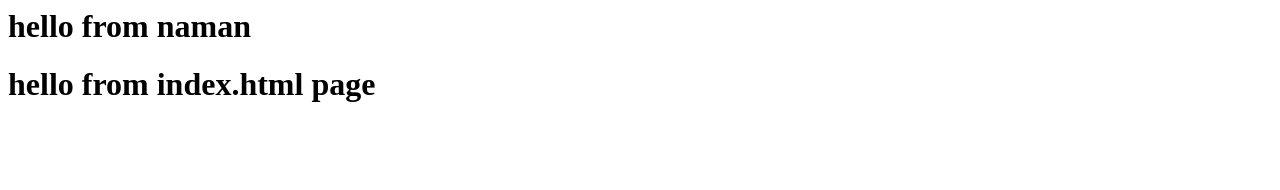
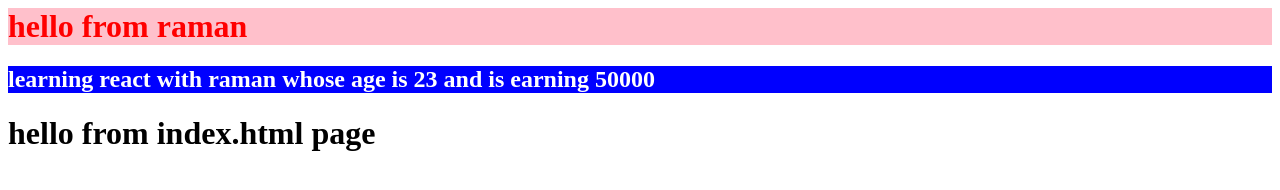
Before and after one commit to namanAnand02/react-101, a React app in the folder day004/: page / in a window 1280 px wide. Built offline with nearby package versions, Linux system fonts and the light colour scheme.

Commit message:
jsx - all about it - styles, js eprs, etc

```diff
--- a/day004/index.html
+++ b/day004/index.html
@@ -1,3 +1,6 @@
+<!-- linking css file here -->
+<link rel="stylesheet" href="style.css" />
+
 <div id="root1"></div>
 <div id="root2"></div>
 
--- a/day004/lect03.js
+++ b/day004/lect03.js
@@ -37,12 +37,15 @@
 
 
 // using JSX - we can now directly add html codes into our codebase.
-// step1 : write html code using jsx
-const newElement = <h1> hello from naman</h1>
-// step2: first select the root element from the html inside which we will add this new element. - give that root access to reactDOM - using reactDOM.createRoot(document.getElementById("root"))
-const ReactRoot2 = ReactDOM.createRoot(document.getElementById("root2"))
-// step 3: render that new element into that root element we selected
-ReactRoot2.render(newElement)
+
+// // ->  step1 : write html code using jsx
+// const newElement = <h1> hello from naman</h1>
+
+// // ->  step2: first select the root element from the html inside which we will add this new element. - give that root access to reactDOM - using reactDOM.createRoot(document.getElementById("root"))
+// const ReactRoot2 = ReactDOM.createRoot(document.getElementById("root2"))
+
+// // ->  step 3: render that new element into that root element we selected
+// ReactRoot2.render(newElement)
 
 
 //                      React                           render
@@ -83,3 +86,153 @@
 // Helps tools like Parcel, Vite, or Webpack understand JSX and ES6 code ---- So browsers (which don’t understand JSX) can run it.
 
 // If you try to use JSX without Babel (or a bundler using Babel internally), you’ll get syntax errors, because browsers don’t understand JSX out of the box.
+
+
+
+
+
+// ~~~~~~~~~~~~~~~~~~~~~~~~~~~~~~~~~~~~~~~~~
+
+
+// Now on, we wil only use jsx and not react.createElement()
+
+
+// next learning - how to add multiple elements inside jsx
+
+// how JSX handles multiple sibling elements??
+// -------->  JSX expressions must have one parent element — just like HTML needs everything inside a single root.
+
+
+
+// ---> use brackets which only helps others understand - not necessary
+// ---> we cant directly send multiple elements to render - throws error- render expects one element.
+// ---> so wrap them together inside a div or Or use React Fragment to avoid adding an actual extra DOM node (even empty <></>)
+
+
+
+
+// ---> <></> is called react fragment - used to avoid adding an actual extra DOM mode.
+
+// JSX needs one parent element because:
+// ------> When Babel transpiles JSX, it expects a single React.createElement call at the top level.
+// ------> Multiple top-level elements break that expectation.
+
+
+
+
+
+
+
+// const newElement = (
+
+//     <div>
+//         <h1 id="first" className="firstclass" style={{color: "white", backgroundColor: "black"}}> hello from naman</h1>
+//         <h2> Jsx - adding multiple elems </h2>
+//     </div>
+
+//     // OR
+
+
+//     // <>
+//     //     <h1> hello from naman</h1>
+//     //     <h2> Jsx - adding multiple elems </h2>
+//     // </>
+
+
+
+//     // either wrap them around a new div element
+//     // or use react fragment -> <></> when we dont want to use extra div element.
+
+//     // when we create single parent inside newElement, no prpb
+//     // when we create siblings, we have to wrap them inside div or react fragment.
+
+//     // brackets around them only enhances the readability of the code.
+
+
+// )
+// const ReactRoot2 = ReactDOM.createRoot(document.getElementById("root2"))
+
+// ReactRoot2.render(newElement)
+
+
+// next thing, we want to use mutliple elements
+
+
+
+// WE CAN ALSO ADD ID, CLASS, ETC INTO THE ELEMENTS
+
+// NOTE :
+
+// <h1 id="first" className="firstclass" style={{color: "white", backgroundColor: "black"}}> hello from naman</h1>
+
+//  must wrap the styles inside a single object.
+
+// JSX expects style to be a JavaScript object, and you need double curly braces:
+
+// -----> The outer {} is for embedding JavaScript into JSX.
+
+// -----> The inner {} is the actual object with style properties.
+
+
+
+
+// ~~~~~~~~~~~~~~~~~~~~~~~~~~~~~~~~~~~~~~~~~~~~~~~~~~~~~~~~~~~
+
+
+
+// ~~~ Imp stuffs related to JSX ~~~~~~~~~~~~~
+
+
+
+
+// JS objects defined outside, to use them inside jsx, we can put them inside curly braces.
+const names = "raman"
+
+// we can also use objects desc inside of jsx using the curly braces
+
+const obj = {
+    age: 23,
+    salary: 50000
+}
+
+
+const styleObj = {
+    color: "white",
+    backgroundColor: "blue"
+}
+
+const newElement = (
+    // 1. add mutliple elems - wrap them around div or react fragment
+
+    // 2. we can add id, className to new element child
+
+    // 3. javascript expressions - use them inside curly braces.
+
+    // 4. to add styles to the element - we have two ways - separate style.css file - or directly here using two curly braces
+    // 5. to add inline styles , we use two curly braces and add all of the style attributes then and there -- or define the style object outside of the jsx and then just tap it here inside {} just like we do with other js expresions.
+
+    // 6. to send int value directly inside of jsx, we can use them inside of {23}
+
+
+
+    <div>
+        <h1 id="first" className="firstclass" > hello from {names}</h1>
+        <h2 style = {styleObj} > learning react with {names} whose age is {obj.age} and is earning {obj.salary} </h2>
+    </div>
+
+    // OR
+
+
+    // <>
+    //     <h1> hello from naman</h1>
+    //     <h2> Jsx - adding multiple elems </h2>
+    // </>
+
+
+
+
+
+)
+const ReactRoot2 = ReactDOM.createRoot(document.getElementById("root2"))
+
+ReactRoot2.render(newElement)
--- /dev/null
+++ b/day004/style.css
@@ -0,0 +1,8 @@
+#first{
+    background-color: pink;
+    color: red;
+}
+
+/* we could define style to the elements here using their id or class and then add this css file to index.html just like we normally do  */
+
+/* another way is we directly add styles to each of the elements inside jsx only  */
```
Also changed, not shown: day004/dist/index.html (added), 5 other files.
